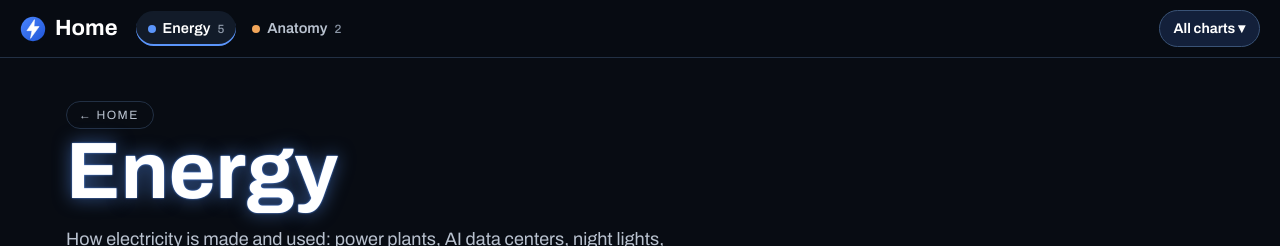
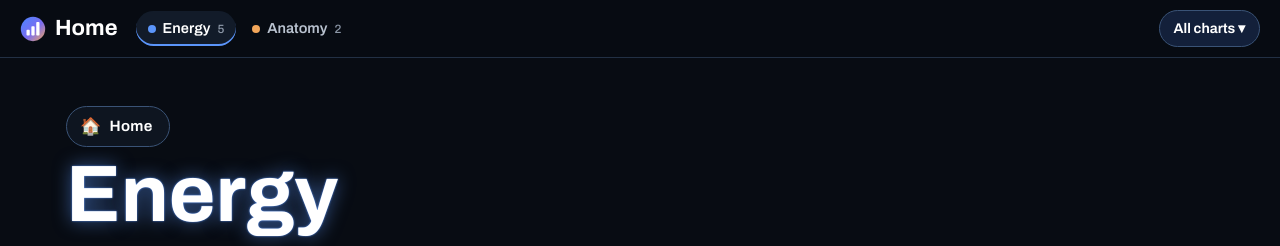
Before and after one commit to mekhatria/interactive-chart, a plain HTML site: page energy/index.html in a window 1280 px wide. Shown: the top 246 px of the page. Drawn offline with Linux system fonts and the light colour scheme.

Commit message:
New site logo (not energy-specific) and a house emoji on the Home button
Co-Authored-By: Claude Opus 5.5 <noreply@anthropic.com>

```diff
--- a/energy/index.html
+++ b/energy/index.html
@@ -3,7 +3,7 @@
 <head>
 <meta charset="utf-8">
 <meta name="viewport" content="width=device-width, initial-scale=1, viewport-fit=cover">
-<link rel="icon" type="image/svg+xml" href="/interactive-chart/assets/logo.svg">
+<link rel="icon" type="image/svg+xml" href="/interactive-chart/assets/logo-site.svg">
 <link rel="apple-touch-icon" href="/interactive-chart/assets/apple-touch-icon.png">
 <meta name="author" content="Mustapha Mekhatria">
 <meta property="og:type" content="website">
@@ -50,7 +50,7 @@
 <body data-cat="energy" data-page="category">
 <main>
   <header class="hero">
-    <p class="eyebrow"><a class="back" href="/interactive-chart/">← Home</a></p>
+    <p class="eyebrow"><a class="back" href="/interactive-chart/"><span aria-hidden="true">🏠</span> Home</a></p>
     <h1 id="title">Energy</h1>
     <p class="lede" id="lede"></p>
   </header>
--- a/site.css
+++ b/site.css
@@ -114,7 +114,8 @@ footer{margin-top:20px;padding-top:20px;border-top:1px solid var(--line);font-si
 .viewer{display:block;width:100%;height:calc(100vh - 58px);border:0;background:#fff}
 
 /* "← Home" link at the top of collection pages */
-.eyebrow a.back{color:var(--soft);text-decoration:none;border:1px solid var(--line);border-radius:999px;padding:6px 14px 6px 12px;
-  letter-spacing:.12em;transition:color .15s,border-color .15s,background .15s}
+.eyebrow a.back{display:inline-flex;align-items:center;gap:8px;color:#fff;text-decoration:none;border:1px solid var(--line-hi);border-radius:999px;
+  padding:8px 16px 8px 13px;font-size:15px;font-weight:650;letter-spacing:.02em;text-transform:none;background:#0E1520;transition:color .15s,border-color .15s,background .15s}
+.eyebrow a.back span{font-size:17px;line-height:1}
 .eyebrow a.back:hover{color:#fff;border-color:var(--accent);background:#121b29}
 .eyebrow a.back:focus-visible{outline:2px solid var(--accent);outline-offset:2px}
--- a/site.js
+++ b/site.js
@@ -31,7 +31,7 @@
         : `<a href="${chartLink(ch)}">${esc(ch.title)}${ch.status === 'draft' ? '<small>draft</small>' : ''}</a>`).join('')
     }</div>`).join('');
     nav.innerHTML = `
-      <a class="brand" href="${ROOT}/"><img src="${ROOT}/assets/logo.svg" alt=""><span>Home</span></a>
+      <a class="brand" href="${ROOT}/"><img src="${ROOT}/assets/logo-site.svg" alt=""><span>Home</span></a>
       <div class="cats">${cats}</div>
       <div class="all"><button aria-expanded="false" aria-haspopup="true">All charts ▾</button><div class="menu" hidden>${groups}</div></div>`;
     body.prepend(nav);
```
Also changed, not shown: anatomy/ai-data-center/index.html (+1 -1 lines), anatomy/index.html (+2 -2 lines), anatomy/sailboat/index.html (+1 -1 lines), index.html (+2 -2 lines), assets/logo-site.svg (added).
